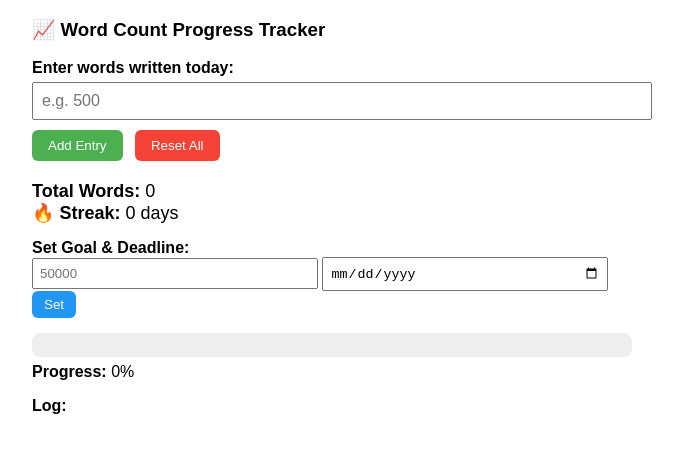
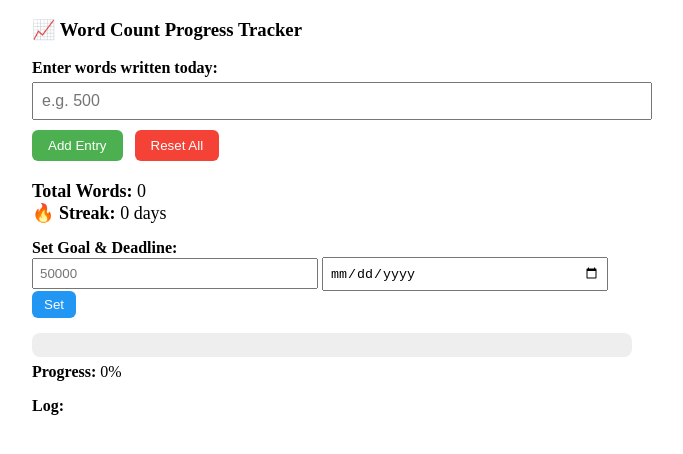
Before and after one commit to strawbeans/wordtracker, a plain HTML site: page index.html in a window 1280 px wide. Shown: the whole page, without its empty margins (308-991 px from the left). Drawn offline with Linux system fonts and the light colour scheme.

Commit message:
Update index.html

```diff
--- a/index.html
+++ b/index.html
@@ -3,10 +3,11 @@
 <head>
 <meta charset="UTF-8">
 <meta name="viewport" content="width=device-width, initial-scale=1">
-<title>Word Tracker</title>
+<title id="trackerTitle">Word Tracker</title>
 <style>
-  body { font-family: Arial; max-width: 600px; margin: auto; }
-  button { cursor:pointer; border:none; border-radius:6px; }
+  body { font-family: Trebuchet; max-width: 600px; margin: auto; }
+  button { cursor:text; border:none; border-radius:6px; }
+  trackerTitle { font-family: Luminaria; font-size: 32px; max-width: 600px; margin: auto; }
 </style>
 </head>
 <body>
```
